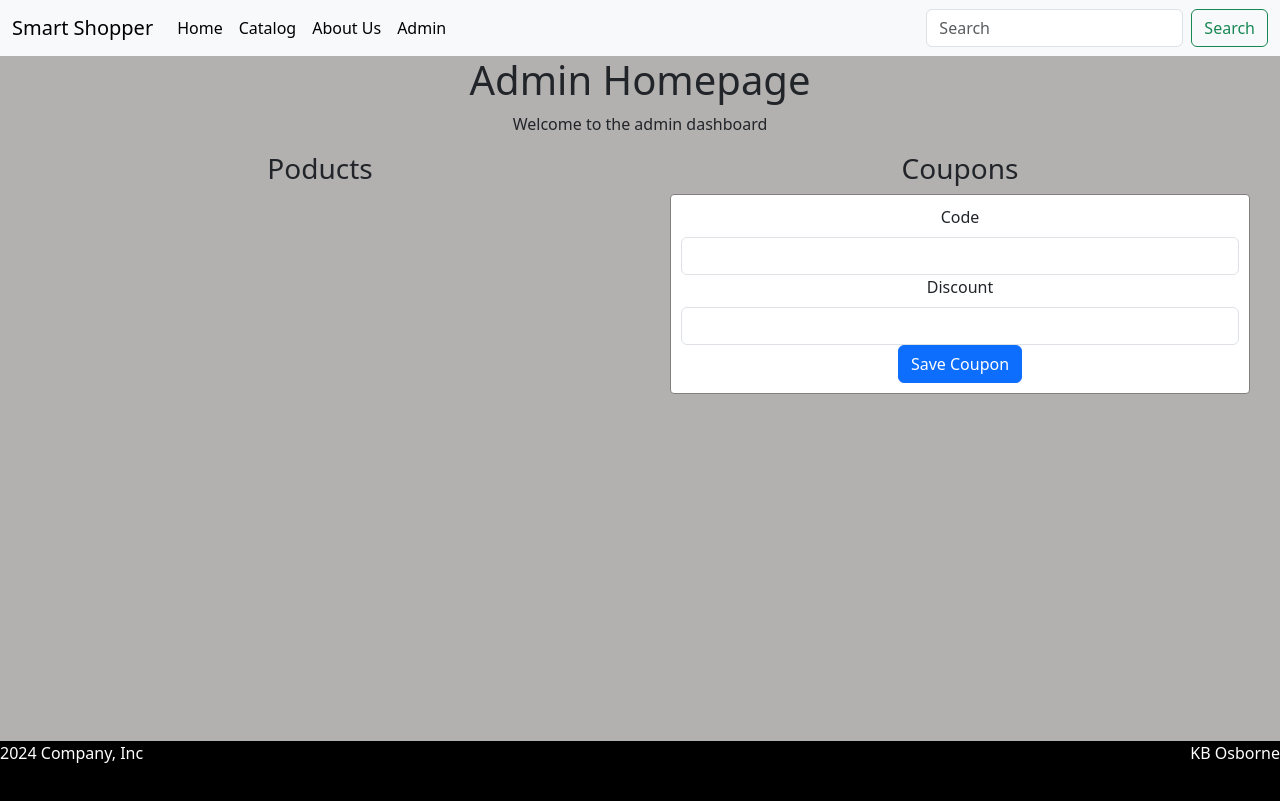
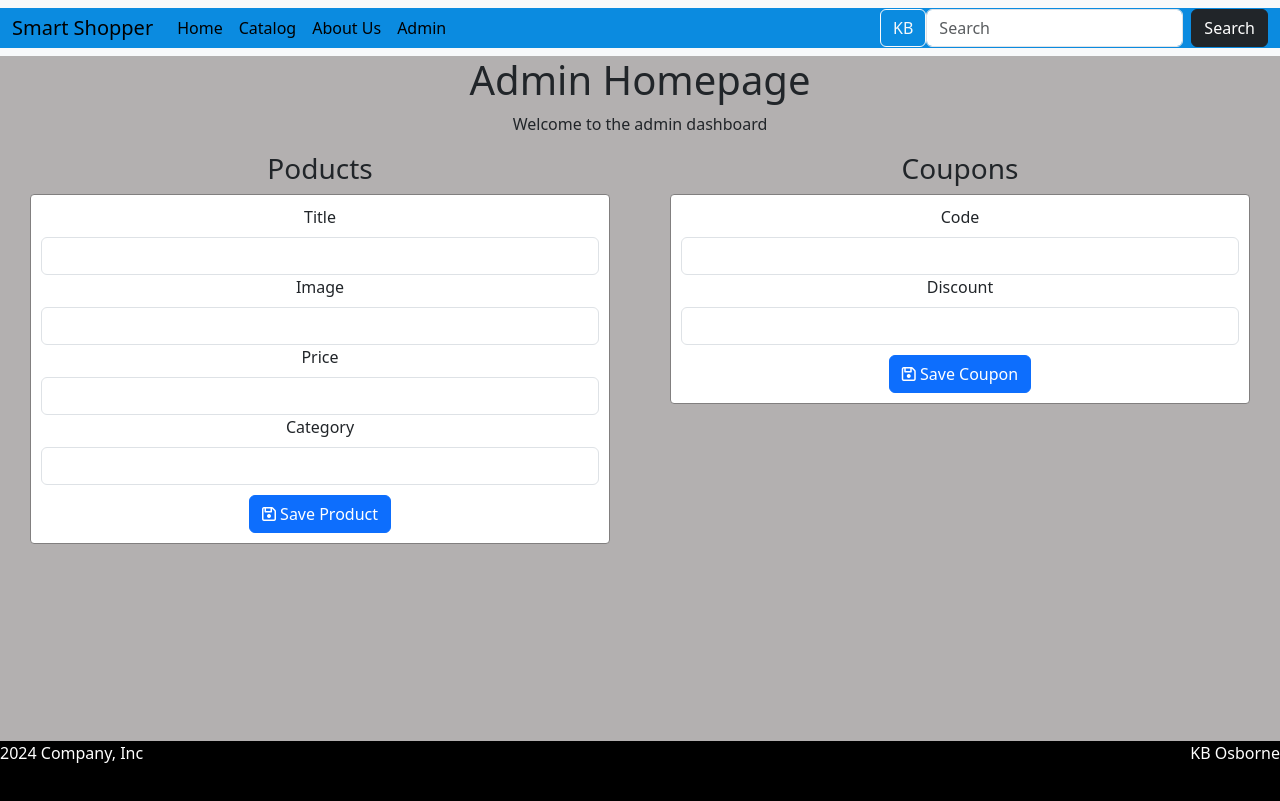
Before and after one commit to Asinkingship/onlineStore-48, a React (Create React App) app in the folder app/: page /admin in a window 1280 px wide. Built offline with nearby package versions, Linux system fonts and the light colour scheme.

Commit message:
added session 3 of 109

```diff
--- a/app/src/App.js
+++ b/app/src/App.js
@@ -11,9 +11,11 @@ import "bootstrap/dist/css/bootstrap.min.css";
 import "bootstrap/dist/js/bootstrap.min.js";
 import '@fortawesome/fontawesome-free/css/all.css';
 import './App.css';
+import GlobalProvider from './state/globalProvider';
 
 function App() {
   return (
+    <GlobalProvider>
     <BrowserRouter>
     <div className='App'>
 
@@ -30,6 +32,7 @@ function App() {
     </div>
 
     </BrowserRouter>
+    </GlobalProvider>
   );
 }
 
--- a/app/src/components/navbar.jsx
+++ b/app/src/components/navbar.jsx
@@ -1,7 +1,13 @@
 import './styles/navbar.css';
 import {Link} from 'react-router-dom';
+import { useContext } from 'react';
+import DataContext from '../state/dataContext';
 
 function Navbar(){
+
+  const user = useContext(DataContext).user;
+
+
     return(
 
         <nav className="navbar navbar-expand-lg bg-body-tertiary">
@@ -32,8 +38,10 @@ function Navbar(){
       </ul>
 
       <form className="d-flex" role="search">
+
+      <button className="btn btn-outline-light">{user.name}</button>
         <input className="form-control me-2" type="search" placeholder="Search" aria-label="Search"/>
-        <button className="btn btn-outline-success" type="submit">Search</button>
+        <button className="btn btn btn-dark" type="submit">Search</button>
       </form>
     </div>
   </div>
--- a/app/src/components/styles/navbar.css
+++ b/app/src/components/styles/navbar.css
@@ -19,3 +19,7 @@ a{
 a:hover{
     color: red;
 } */
+
+.container-fluid{
+    background-color: #0B8BE0;
+}
--- a/app/src/pages/admin.jsx
+++ b/app/src/pages/admin.jsx
@@ -1,15 +1,24 @@
 import "./styles/admin.css"
 import { useState } from 'react';
 function Admin(){
+
+    const [product, setProduct] = useState({
+        title: "",
+        image: "",
+        price: "",
+        category: ""
+    });
 
     const [coupon, setCoupon] = useState({
         code: '',
         discount: '',
     });
 
+
+
     function handleCoupon(e){
         const text = e.target.value;
-        const name = e.target.value;
+        const name = e.target.name;
 
         // create a copy
         let copy = {...coupon};
@@ -18,6 +27,28 @@ function Admin(){
         // set the copy back
         setCoupon(copy);
     }
+    function saveCoupon(){
+        console.log(coupon);
+    }
+
+
+
+    function handleProduct(e){
+        const text = e.target.value;
+        const name = e.target.name;
+
+        // create a copy
+        let copy = {...product};
+        // modify the copy
+        copy[name] = text;
+        // set the copy back
+        setProduct(copy);
+    }
+    function saveProduct(){
+        console.log(product);
+    }
+
+
 
     return(
 
@@ -28,6 +59,28 @@ function Admin(){
             <div className="parent">
                 <section className="sec-prods">
                     <h3>Poducts</h3>
+
+                    <div className="form">
+
+                        <div>
+                            <label className="form-label">Title</label>
+                            <input onBlur={handleProduct} name="title" type="text" className="form-control" />
+                        </div>
+                        <div>
+                            <label className="form-label">Image</label>
+                            <input onBlur={handleProduct} name="image" type="text" className="form-control" />
+                        </div>
+                        <div>
+                            <label className="form-label">Price</label>
+                            <input onBlur={handleProduct} name="price" type="text" className="form-control" />
+                        </div>
+                        <div>
+                            <label className="form-label">Category</label>
+                            <input onBlur={handleProduct} name="category" type="text" className="form-control" />
+                        </div>
+                            <button onClick={saveProduct} className='btn btn-primary'><i class="fa-regular fa-floppy-disk"></i> Save Product</button>
+
+                </div>
                 </section>
 
                 <section className= "sec-coupons">
@@ -37,13 +90,13 @@ function Admin(){
 
                         <div>
                             <label className="form-label">Code</label>
-                            <input onChange={handleCoupon} name="code" type="text" className="form-control" />
+                            <input onBlur={handleCoupon} name="code" type="text" className="form-control" />
                         </div>
                         <div>
                             <label className="form-label">Discount</label>
-                            <input onChange={handleCoupon} name="discount" type="text" className="form-control" />
+                            <input onBlur={handleCoupon} name="discount" type="text" className="form-control" />
                         </div>
-                            <button className='btn btn-primary'>Save Coupon</button>
+                            <button onClick={saveCoupon} className='btn btn-primary'><i class="fa-regular fa-floppy-disk"></i> Save Coupon</button>
 
                 </div>
                 </section>
--- a/app/src/pages/styles/admin.css
+++ b/app/src/pages/styles/admin.css
@@ -19,3 +19,7 @@
     margin: 5px 30px;
     padding: 10px;
 }
+
+.btn-primary{
+    margin-top: 10px;
+}
--- /dev/null
+++ b/app/src/state/dataContext.js
@@ -0,0 +1,18 @@
+import { createContext } from "react";
+
+/**
+ * describe here the data that will be stored in the context
+ * its just a  definition (interface)
+ * no implementation on this file
+ */
+
+const DataContext = createContext({
+    cart: [],
+    user: {},
+    addProductToCart: () => {},
+    resetCart: () => {}
+
+
+});
+
+export default DataContext
--- /dev/null
+++ b/app/src/state/globalProvider.jsx
@@ -0,0 +1,25 @@
+import DataContext from "./dataContext";
+import { useState } from "react";
+function GlobalProvider(props){
+    const [cart, setCart]= useState([]);
+    const [user, setUser]= useState({name: "KB"});
+
+    function addProductToCart(){
+    }
+
+    function resetCart(){
+    }
+
+    return (
+        <DataContext.Provider value={{
+            cart: cart,
+            user: user,
+            addProductToCart: addProductToCart,
+            resetCart: resetCart
+        }}>
+            {props.children}
+        </DataContext.Provider>
+    );
+}
+
+export default GlobalProvider;
```
